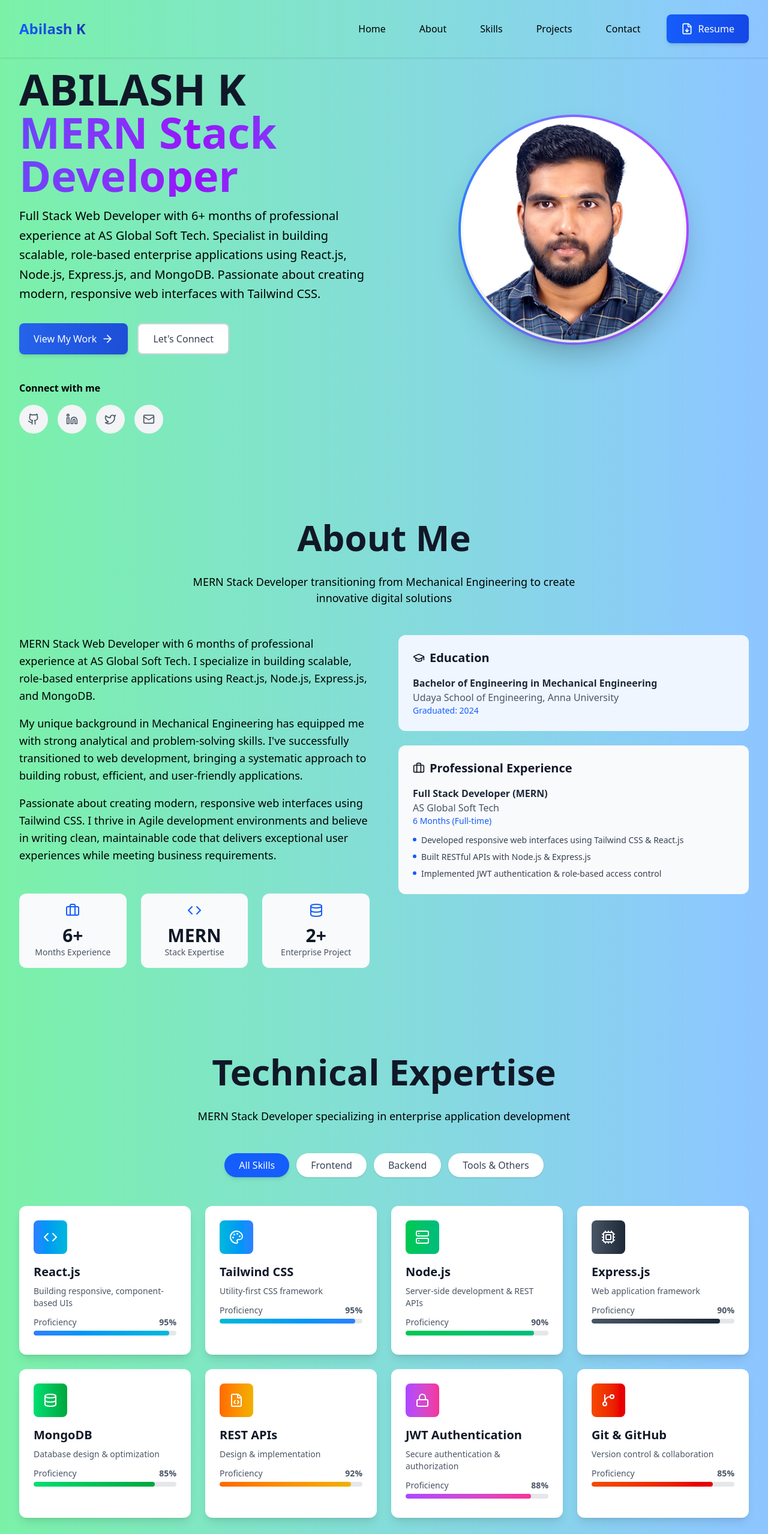
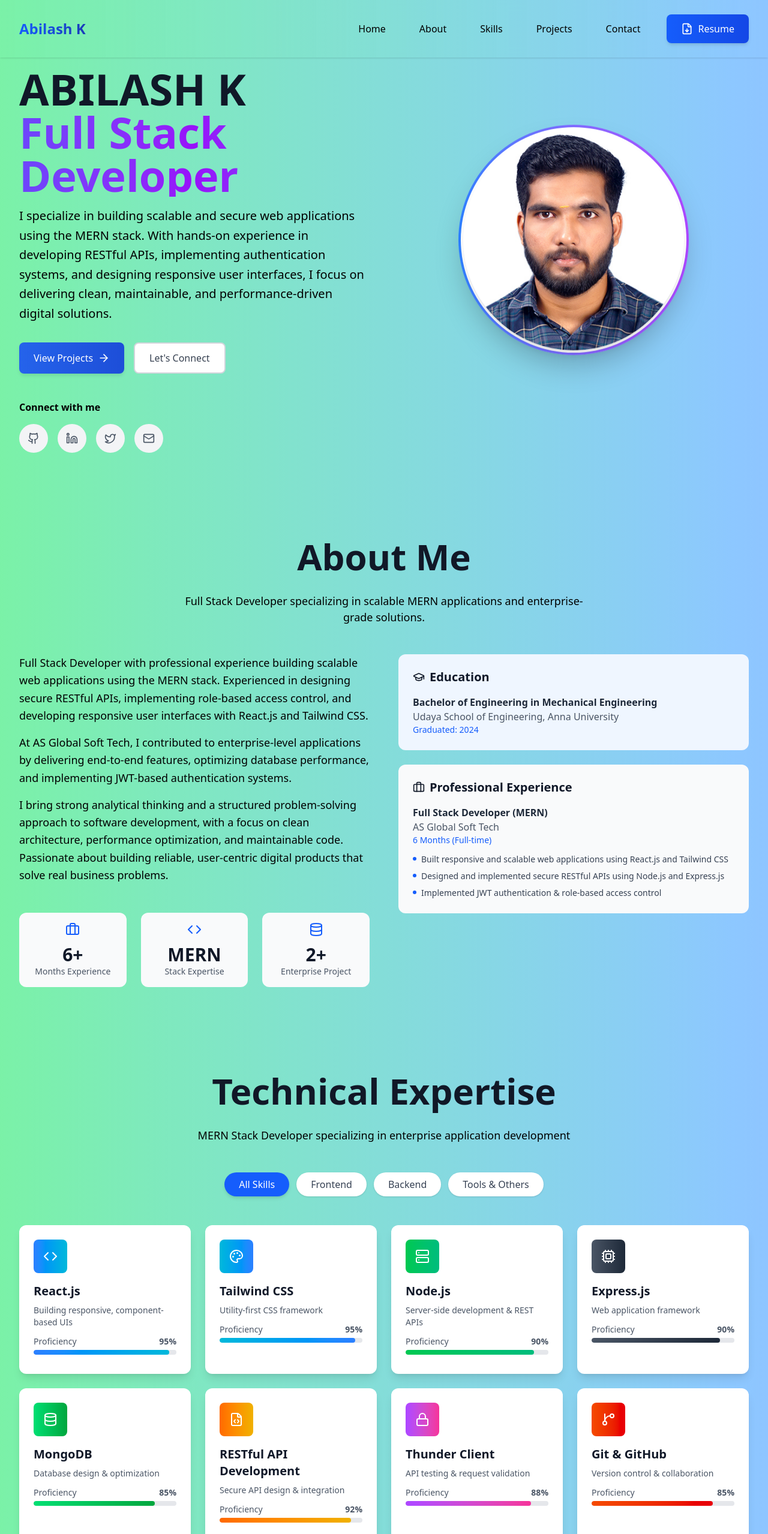
Before and after one commit to abilash-mern-stack/abilash-portfolio, a React (Vite) app: page / in a window 1280 px wide. Shown: the top 2558 px of the page at 60% size. Built offline with nearby package versions, Linux system fonts and the light colour scheme.

Commit message:
content and resume updata

```diff
--- a/src/components/About.jsx
+++ b/src/components/About.jsx
@@ -13,7 +13,8 @@ export default function About() {
       <div className="text-center mb-12">
         <h2 className="section-title">About Me</h2>
         <p className="section-subtitle ">
-          MERN Stack Developer transitioning from Mechanical Engineering to create innovative digital solutions
+          Full Stack Developer specializing in scalable MERN applications and enterprise-grade solutions.
+
         </p>
       </div>
 
@@ -21,19 +22,17 @@ export default function About() {
         <div className="space-y-6">
           <div className="space-y-4">
             <p className="text-lg text-black font-medium leading-relaxed">
-              MERN Stack Web Developer with 6 months of professional experience at AS Global Soft Tech.
-              I specialize in building scalable, role-based enterprise applications using React.js, Node.js,
-              Express.js, and MongoDB.
+            Full Stack Developer with professional experience building scalable web applications using
+            the MERN stack. Experienced in designing secure RESTful APIs, implementing role-based access
+            control, and developing responsive user interfaces with React.js and Tailwind CSS.
             </p>
             <p className="text-lg text-black font-medium leading-relaxed">
-              My unique background in Mechanical Engineering has equipped me with strong analytical
-              and problem-solving skills. I've successfully transitioned to web development, bringing
-              a systematic approach to building robust, efficient, and user-friendly applications.
+              At AS Global Soft Tech, I contributed to enterprise-level applications by delivering end-to-end features,
+              optimizing database performance, and implementing JWT-based authentication systems.
             </p>
             <p className="text-lg text-black font-medium leading-relaxed">
-              Passionate about creating modern, responsive web interfaces using Tailwind CSS.
-              I thrive in Agile development environments and believe in writing clean, maintainable code
-              that delivers exceptional user experiences while meeting business requirements.
+              I bring strong analytical thinking and a structured problem-solving approach to software development,
+              with a focus on clean architecture, performance optimization, and maintainable code. Passionate about building reliable, user-centric digital products that solve real business problems.
             </p>
           </div>
 
@@ -81,11 +80,11 @@ export default function About() {
                 <ul className="mt-3 space-y-2">
                   <li className="flex items-start gap-2 text-sm text-gray-700">
                     <div className="w-1.5 h-1.5 bg-blue-600 rounded-full mt-1.5 flex-shrink-0"></div>
-                    <span>Developed responsive web interfaces using Tailwind CSS & React.js</span>
+                    <span>Built responsive and scalable web applications using React.js and Tailwind CSS</span>
                   </li>
                   <li className="flex items-start gap-2 text-sm text-gray-700">
                     <div className="w-1.5 h-1.5 bg-blue-600 rounded-full mt-1.5 flex-shrink-0"></div>
-                    <span>Built RESTful APIs with Node.js & Express.js</span>
+                    <span>Designed and implemented secure RESTful APIs using Node.js and Express.js</span>
                   </li>
                   <li className="flex items-start gap-2 text-sm text-gray-700">
                     <div className="w-1.5 h-1.5 bg-blue-600 rounded-full mt-1.5 flex-shrink-0"></div>
--- a/src/components/Hero.jsx
+++ b/src/components/Hero.jsx
@@ -59,20 +59,21 @@ export default function Hero() {
               ABILASH K
               <span className="block text-transparent bg-clip-text bg-gradient-to-r from-blue-600 via-purple-600 to-blue-600
                 bg-[length:200%_200%] animate-gradient-x">
-                MERN Stack Developer
+                Full Stack Developer
               </span>
             </h1>
             <p className="text-xl text-black leading-relaxed font-medium animate-fade-in delay-200">
-              Full Stack Web Developer with 6+ months of professional experience at AS Global Soft Tech.
-              Specialist in building scalable, role-based enterprise applications using React.js, Node.js,
-              Express.js, and MongoDB. Passionate about creating modern, responsive web interfaces with Tailwind CSS.
+              I specialize in building scalable and secure web applications using the MERN stack.
+              With hands-on experience in developing RESTful APIs, implementing authentication systems,
+              and designing responsive user interfaces, I focus on delivering clean, maintainable,
+              and performance-driven digital solutions.
             </p>
           </div>
 
           <div className="flex flex-wrap gap-4">
             <a href="#projects" className="btn-primary flex items-center gap-2
                 transition-all duration-300 hover:scale-105 hover:shadow-xl">
-              View My Work <ArrowRight size={20} />
+              View Projects <ArrowRight size={20} />
             </a>
             <a href="#contact" className="btn-secondary">
               Let's Connect
--- a/src/components/Skills.jsx
+++ b/src/components/Skills.jsx
@@ -11,7 +11,7 @@ import {
   FileCode,
   Lock,
   Zap,
-  Users
+  Users,
 } from 'lucide-react'
 
 const skillCategories = [
@@ -64,19 +64,19 @@ const skills = [
   },
   {
     icon: <FileCode size={24} />,
-    title: 'REST APIs',
+    title: 'RESTful API Development',
     level: 92,
     category: 'backend',
     color: 'from-orange-500 to-yellow-500',
-    description: 'Design & implementation'
+    description: 'Secure API design & integration'
   },
   {
     icon: <Lock size={24} />,
-    title: 'JWT Authentication',
+    title: 'Thunder Client',
     level: 88,
-    category: 'backend',
+    category: 'tools',
     color: 'from-purple-500 to-pink-500',
-    description: 'Secure authentication & authorization'
+    description: 'API testing & request validation'
   },
   {
     icon: <GitBranch size={24} />,
@@ -110,11 +110,10 @@ export default function Skills() {
           <button
             key={category.id}
             onClick={() => setActiveCategory(category.id)}
-            className={`px-6 py-2 rounded-full font-medium transition-all ${
-              activeCategory === category.id
+            className={`px-6 py-2 rounded-full font-medium transition-all ${activeCategory === category.id
                 ? 'bg-blue-600 text-white shadow-md'
                 : 'bg-white text-gray-700 hover:bg-gray-100 shadow-sm'
-            }`}
+              }`}
           >
             {category.name}
           </button>
```
Also changed, not shown: 1 other file (tests, documents, lock files or other folders).
